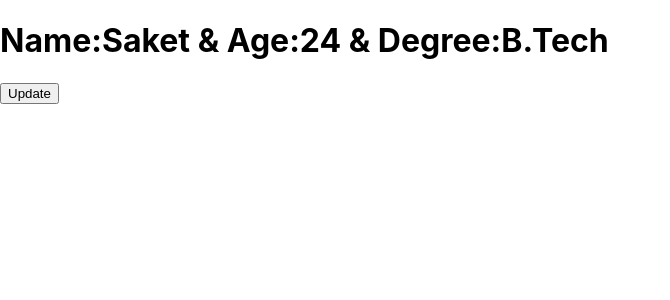
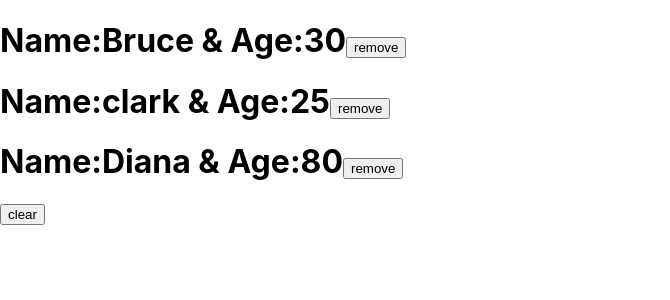
Before and after one commit to suman-saket/React-30-Days-Learning, a React (Create React App) app in the folder Day-9/: page / in a window 1280 px wide. Shown: the top 300 px of the page, without its empty margins (0-670 px from the left). Built offline with nearby package versions, Linux system fonts and the light colour scheme.

Commit message:
delet features added

```diff
--- a/Day-9/src/App.js
+++ b/Day-9/src/App.js
@@ -39,8 +39,8 @@ function App() {
         Click here
       </button>
       <HookRules />
-      <UseStateArray />*/}
-      <UseStateObject />
+      <UseStateObject />*/}
+      <UseStateArray />
     </div>
   );
 }
--- a/Day-9/src/components/UseStateArray.js
+++ b/Day-9/src/components/UseStateArray.js
@@ -28,13 +28,23 @@ const UseStateArray = () => {
     setmyArray([]);
   };
 
+  const removeElement = (id) => {
+    const myNewArray = myArray.filter((person) => {
+      return person.id !== id;
+    });
+    setmyArray(myNewArray);
+  };
+
   return (
     <>
-      {myArray.map((person) => (
-        <h1 className="h1style" key={person.id}>
-          Name:{person.name} & Age:{person.age}
-        </h1>
-      ))}
+      {myArray.map((person) => {
+        return (
+          <h1 className="h1style" key={person.id}>
+            Name:{person.name} & Age:{person.age}
+            <button onClick={() => removeElement(person.id)}>remove</button>
+          </h1>
+        );
+      })}
       <button className="btn" onClick={clearArray}>
         clear
       </button>
```
